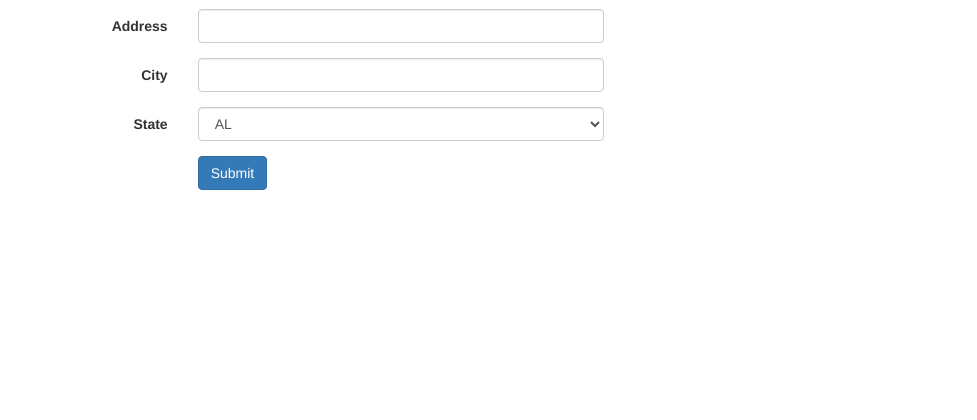
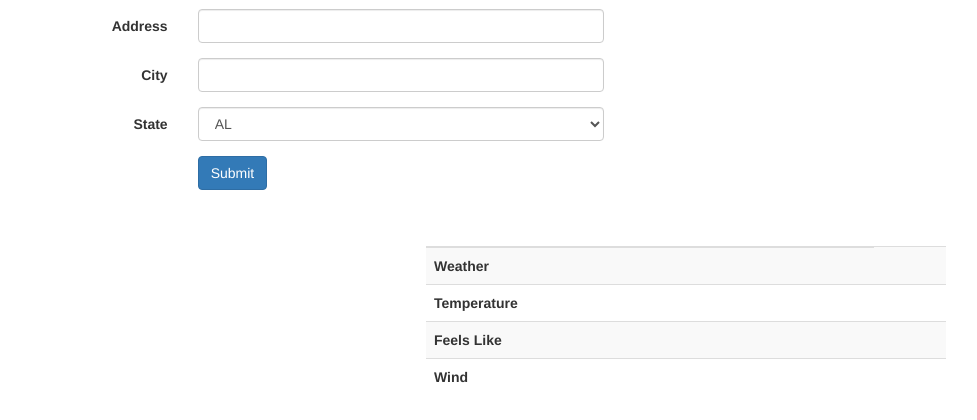
Before and after one commit to aseegmiller/MapAndWeather, a website: page index.html in a window 1280 px wide. Shown: the part 82-502 px from the top of the page, without its empty margins (239-1216 px from the left). Drawn offline with nearby package versions, Linux system fonts and the light colour scheme.

Commit message:
Added Table

```diff
--- a/index.html
+++ b/index.html
@@ -111,11 +111,38 @@
 
 <div id="streetview" class="col-md-6"></div>
 
-<div id="weather" class="col-md-6"></div>
+<div id="weather" class="col-md-6">
+  <table class="table table-striped">
+   <thead>
+      <tr id= "titlerow">
+         <th></th>
+      </tr>
+   </thead>
+   <tbody>
+      <tr id= "rowweather">
+         <td><strong>Weather</strong></td>
+         <td></td>
+      </tr>
+      <tr id= "rowtemp">
+         <td><strong>Temperature</strong></td>
+         <td></td>
+      </tr>
+      <tr id= "rowfeelslike">
+         <td><strong>Feels Like</strong></td>
+         <td></td>
+      </tr>
+      <tr id="rowwind">
+         <td><strong>Wind</strong></td>
+         <td></td>
+      </tr>
+   </tbody>
+</table>
+</div>
 </div>
 
 <script type="text/javascript" src="backend.js"></script>
 
+
 </body>
 
 </html>
--- a/style.css
+++ b/style.css
@@ -9,13 +9,13 @@ h1 {
 
 #streetview img {
 	max-width: 100%;
+	box-shadow: 10px 10px 5px #888888;
 }
 
 #weather {
 	height:400px;
 	padding: 25px;
+	max-width:100%;
+	display: inline;
+
 }
-
-#weather p {
-	font-size: 18px;
-}
```
